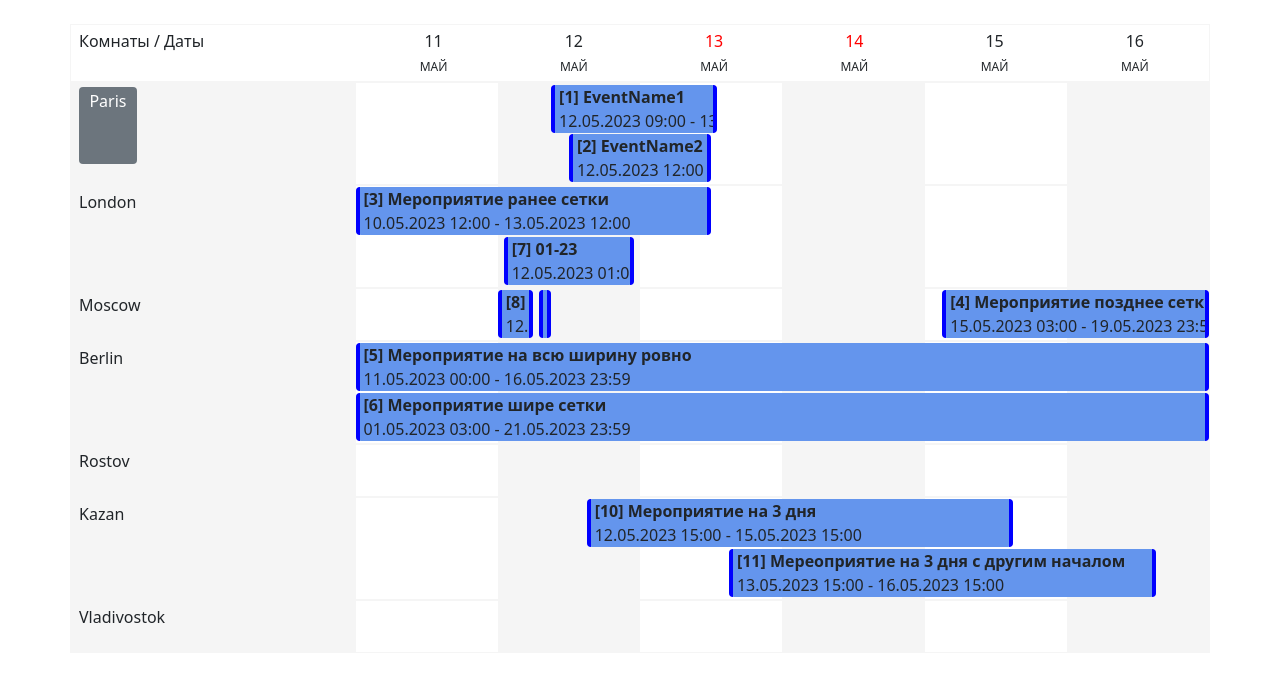
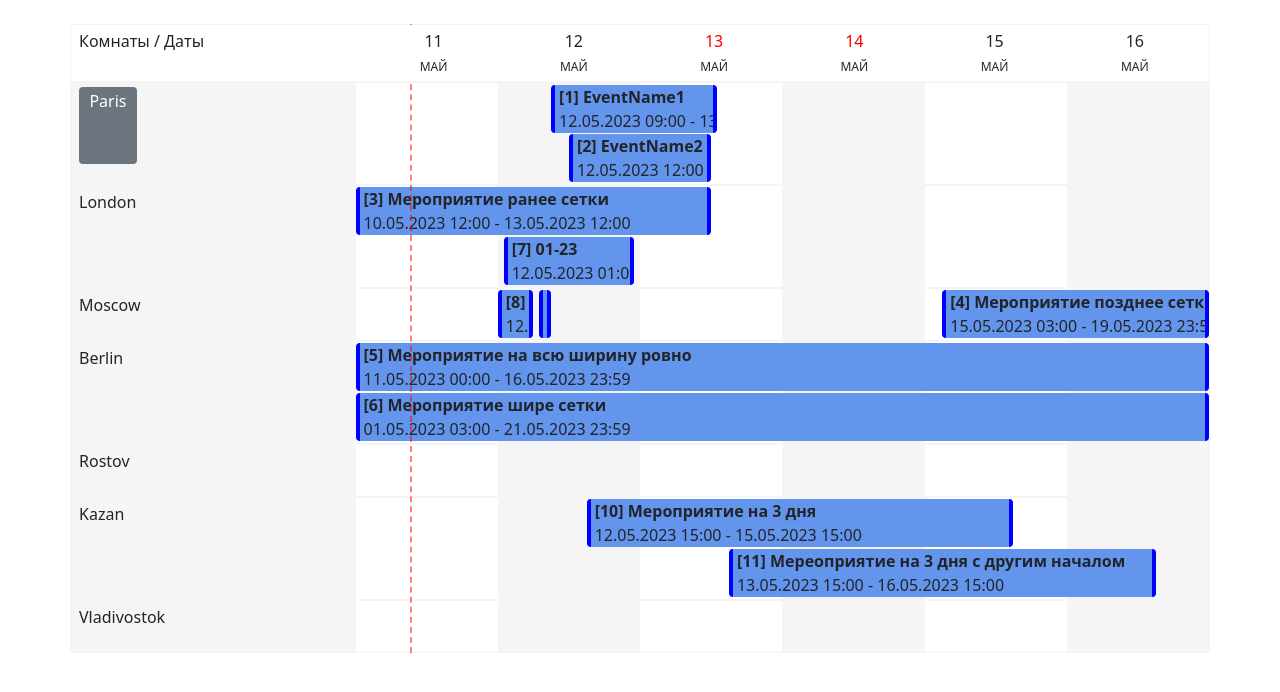
Before and after one commit to sgtvwork/Schedule, a plain HTML site: page index.html in a window 1280 px wide. Drawn offline with nearby package versions, Linux system fonts and the light colour scheme.

Commit message:
Добавил линию и тултипы подправил

```diff
--- a/css/main.css
+++ b/css/main.css
@@ -10,8 +10,12 @@
     padding-left: 0.5rem;
 }
 
-.LocationRow{
+.LocationRow, .HeaderRow{
     border: 1px solid #F5F5F5;
+}
+
+.HeaderRow, .GridHeader{
+    z-index: 3;
 }
 
 .LocationsContainer{
@@ -130,3 +134,13 @@
 .OldDropablePoint{
     background-color: coral;
 }
+
+.todayLine{
+    border-left: 2px dashed red;
+    height: 100%;
+    position: absolute;
+    margin-left: -1px;
+    top: 0;
+    opacity: .5;
+    z-index: 2;
+}
--- a/js/js.js
+++ b/js/js.js
@@ -4,7 +4,7 @@ function DrawSchedule(schedule)
     schedule.start = moment(schedule.start).startOf('day');
     schedule.end = moment(schedule.end).endOf('day');
 
-    if(scheduleVariable.goblin == undefined) scheduleVariable.goblin = false;
+    if(scheduleVariable.goblin != true) scheduleVariable.goblin = false;
 
     //Контекстное меню (Пока не помещал в общий объект, существует как глобальная переменная)
     var dayContextMenu;
@@ -50,6 +50,21 @@ function DrawSchedule(schedule)
 
     //Отрисовка шапки
     scheduleContainer.append(GetScheduleHeader(daysDifference));
+
+console.log('25 + ((75/' + daysDifference + ')*(' + (moment().startOf('day').diff(moment(schedule.start).startOf('day'), 'days')) + '))=',25 + ((75/daysDifference) * (moment().startOf('day').diff(moment(schedule.start).startOf('day'), 'days'))));
+
+    if(moment().startOf('day') >= schedule.start && moment().startOf('day') <= schedule.end){
+
+
+
+        var todayLine = document.createElement('div');
+        todayLine.classList = 'todayLine';
+        todayLine.style.left = 25
+        + ((75/daysDifference) * (moment().startOf('day').diff(moment(schedule.start).startOf('day'), 'days')))
+        + (((75/daysDifference)/1440) * (moment().diff(moment().startOf('day'), 'minutes')))
+        + '%';
+        scheduleContainer.append(todayLine);
+    }
 
     //Отрисовка помещений и событий
     for(var l = 0; l < schedule.locations.length; l++){
@@ -98,7 +113,7 @@ function DrawSchedule(schedule)
             var timeZone = document.createElement('li');
             timeZone.classList = 'ScheduleDay';
             timeZone.setAttribute('childnumber', i+1);
-            timeZone.addEventListener('click', addNewEvent);
+            timeZone.addEventListener('click', AddNewEvent);
 
             if (schedule.contextMenu) {
                 timeZone.addEventListener('contextmenu', DrawContextMenu);
@@ -209,7 +224,7 @@ function DrawSchedule(schedule)
 
                     //#region drag events
 
-                    addEventListners(eventProgress, currEvent);
+                    AddEventListners(eventProgress, currEvent);
 
                     //#endregion drag events
 
@@ -237,12 +252,16 @@ function DrawSchedule(schedule)
             }
         });
 
+        [].slice.call(eventRow.querySelectorAll('[data-bs-toggle="tooltip"]')).map(function (tooltipTriggerEl) {
+            new bootstrap.Tooltip(tooltipTriggerEl).enable();
+        });
+
         return eventRow;
 
         //#endregion
     }
 
-    function addEventListners(eventProgress, currEvent){
+    function AddEventListners(eventProgress, currEvent){
 
         var oldEventParams;
         var currentDroppable;
@@ -353,7 +372,7 @@ function DrawSchedule(schedule)
 
         //Строка шапки
         var eventRowHeader = document.createElement('div');
-        eventRowHeader.classList = 'row LocationRow';
+        eventRowHeader.classList = 'row HeaderRow';
 
         //Помещение
         var locationDivHeader = document.createElement('div');
@@ -381,9 +400,9 @@ function DrawSchedule(schedule)
             timeZoneHeader.classList = 'headerDay text-center';
             let currentDate = moment(headerDate).format('DD.MM.YYYY').toString();
             let array = currentDate.split('.')
-            let shortName = monthInText(array[1], true)
-            let longName = monthInText(array[1], false)
-            let isChill = isChillDay(array[2], array[1], array[0])
+            let shortName = MonthInText(array[1], true)
+            let longName = MonthInText(array[1], false)
+            let isChill = IsChillDay(array[2], array[1], array[0])
             if (isChill) {
                 timeZoneHeader.innerHTML =
                     `<span style="color:red;font-weight:500">${array[0]}</span><br><span style="font-size:12px">${shortName}</span>`
@@ -457,7 +476,7 @@ function DrawSchedule(schedule)
     });
 
     //Добавление нового события на таймлайн
-    function addNewEvent(e) {
+    function AddNewEvent(e) {
         if (e.target.className === 'ScheduleDay') {
             if (!contextMenuExists) {
                 let $target = $(e.target).closest('.ScheduleDay');
@@ -485,7 +504,7 @@ function DrawSchedule(schedule)
     }
 
     //Вспомогательные функции для дат в отрисовке шапки
-    function monthInText(str, short) {
+    function MonthInText(str, short) {
         switch (str) {
             case '01': return short === true ? 'ЯНВ' : 'января';
             case '02': return short === true ? 'ФЕВ' : 'февраля';
@@ -502,7 +521,7 @@ function DrawSchedule(schedule)
         }
     }
 
-    function isChillDay(d, m, y) {
+    function IsChillDay(d, m, y) {
         let days = [0, 1, 2, 3, 4, 5, 6];
         let date = new Date(`${d}-${m}-${y}`)
         var n = date.getDay();
@@ -513,11 +532,11 @@ function DrawSchedule(schedule)
     }
 
     //Включаю все подсказки при наведении
-    var tooltipTriggerList = [].slice.call(scheduleContainer.querySelectorAll('[data-bs-toggle="tooltip"]'));
+    // var tooltipTriggerList = [].slice.call(scheduleContainer.querySelectorAll('[data-bs-toggle="tooltip"]'));
 
-    var tooltipList = tooltipTriggerList.map(function (tooltipTriggerEl) {
-        return new bootstrap.Tooltip(tooltipTriggerEl)
-    });
+    // var tooltipList = tooltipTriggerList.map(function (tooltipTriggerEl) {
+    //     return new bootstrap.Tooltip(tooltipTriggerEl)
+    // });
 
     $('.tooltip').hide();
 
```
